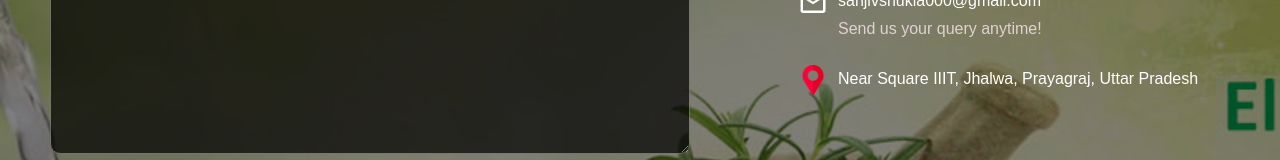
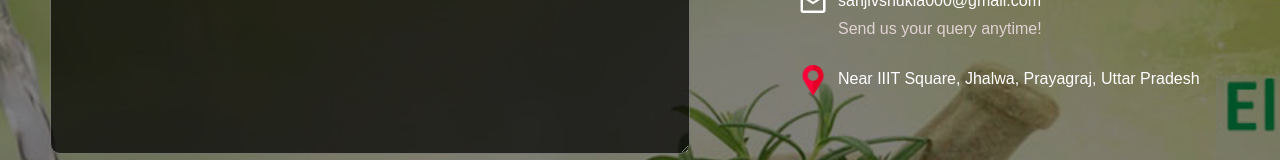
Before and after one commit to vaibhavshukla8318/e-commerce, a React (Create React App) app: page /homeopathy_website/contact in a window 1280 px wide. Shown: the part 304-464 px from the top of the page. Built offline with nearby package versions, Linux system fonts and the light colour scheme.

Commit message:
modified

```diff
--- a/src/component/About.js
+++ b/src/component/About.js
@@ -148,7 +148,7 @@ const About = () => {
               </p>
               <p>
                  <img src={Location} alt='location'/>
-                <a href="">Near Square IIIT, Jhalwa, Prayagraj, Uttar Pradesh</a>
+                <a href="" className={styles.anchor}>Near IIIT Square, Jhalwa, Prayagraj, Uttar Pradesh</a>
               </p>
             </div>
             <div>
--- a/src/component/Contact.js
+++ b/src/component/Contact.js
@@ -75,7 +75,7 @@ const Contact = () => {
                 <div>
                   <img src={Location} style={{marginTop:"27px"}} alt='location'/>
                   <div>
-                    <a href=''>Near Square IIIT, Jhalwa, Prayagraj, Uttar Pradesh</a>
+                    <a href='' className={style.anchor}>Near IIIT Square, Jhalwa, Prayagraj, Uttar Pradesh</a>
                   </div>
                 </div>
             </div>
--- a/src/component/Home.js
+++ b/src/component/Home.js
@@ -137,7 +137,7 @@ const Home = () => {
               </p>
               <p>
                  <img src={Location} alt='location'/>
-                <a href="">Near Square IIIT, Jhalwa, Prayagraj, Uttar Pradesh</a>
+                <a href="" className={style.anchor}>Near IIIT Square, Jhalwa, Prayagraj, Uttar Pradesh</a>
               </p>
             </div>
             <div>
--- a/src/css/about.module.css
+++ b/src/css/about.module.css
@@ -204,11 +204,13 @@ a:hover{
     padding-bottom: 20px;
   }
   a{
-    padding-top: 17px;
     line-height: 1.5rem;
     white-space: wrap;
     color: #fff;
     transition: all 0.3s ease-in-out;
+  }
+  .anchor{
+    padding-top: 17px;
   }
   .sanjeevaniCircle{
     display: none;
--- a/src/css/contact.module.css
+++ b/src/css/contact.module.css
@@ -182,10 +182,12 @@ a small{
     white-space: wrap;
   }
   a{
-    padding-top: 17px;
     line-height: 1.5rem;
     white-space: wrap;
     color: #fff;
     transition: all 0.3s ease-in-out;
   }
+  .anchor{
+    padding-top: 17px;
+  }
 }
--- a/src/css/home.module.css
+++ b/src/css/home.module.css
@@ -153,11 +153,14 @@ a:hover{
     padding-bottom: 20px;
   }
   a{
-    padding-top: 17px;
+
     line-height: 1.5rem;
     white-space: wrap;
     color: #fff;
     transition: all 0.3s ease-in-out;
   }
+  .anchor{
+    padding-top: 17px;
+  }
 
 }
```
